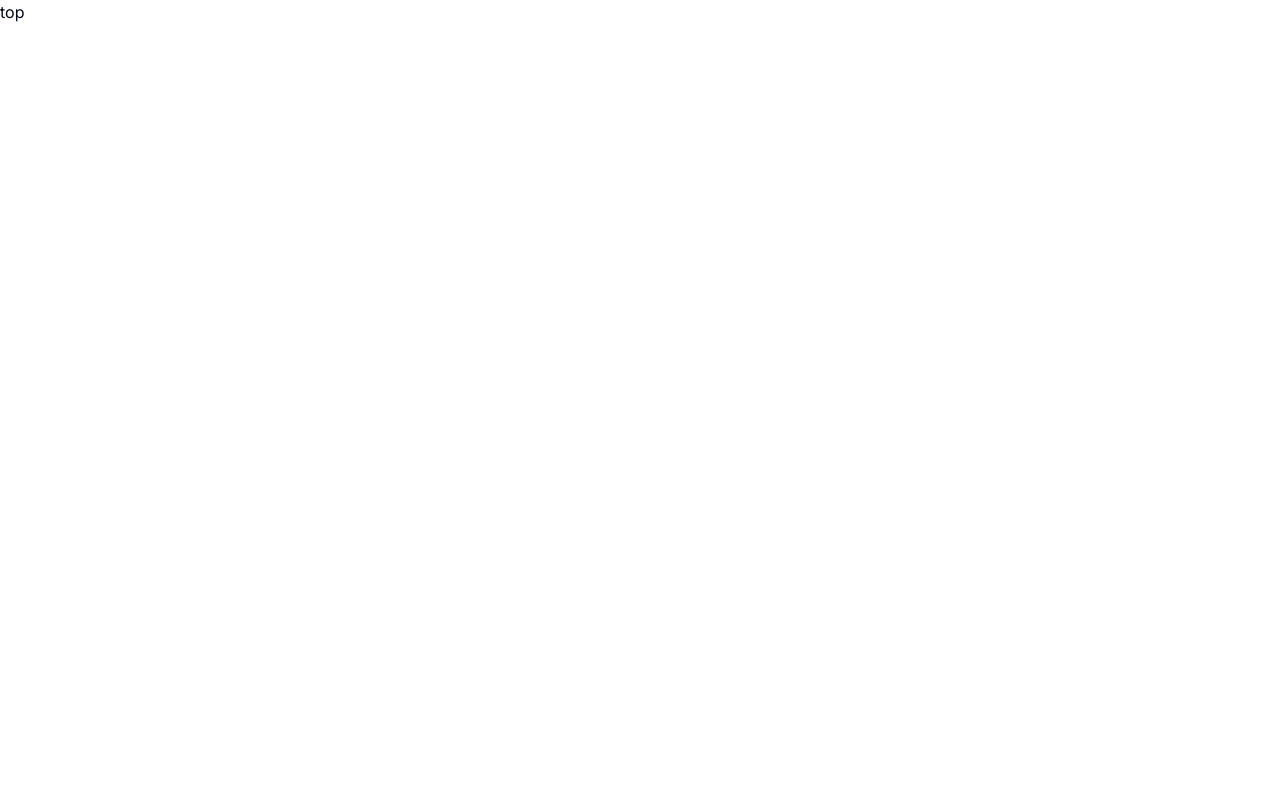
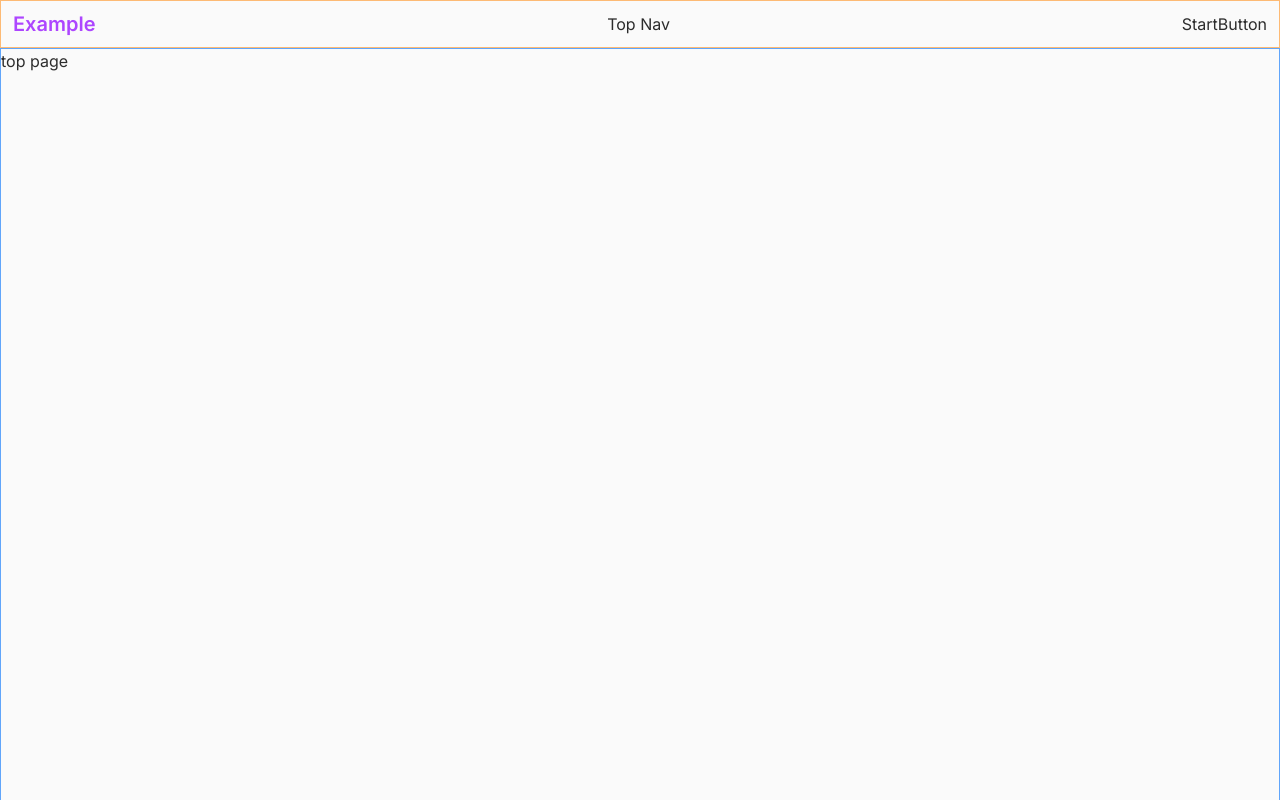
Before and after one commit to R1013-T/nextjs-dashboard-template, a Next.js app: page / in a window 1280 px wide. Shown: the top 800 px of the page. Built offline with nearby package versions, Linux system fonts and the light colour scheme.

Commit message:
create header layout

```diff
--- a/package.json
+++ b/package.json
@@ -17,6 +17,7 @@
     "build-storybook": "storybook build"
   },
   "dependencies": {
+    "@radix-ui/react-scroll-area": "^1.0.5",
     "class-variance-authority": "^0.7.0",
     "clsx": "^2.1.0",
     "lucide-react": "^0.323.0",
--- a/src/app/layout.tsx
+++ b/src/app/layout.tsx
@@ -20,7 +20,7 @@ export default function RootLayout({
 }>) {
   return (
     <html lang="en">
-      <body className={inter.className}>{children}</body>
+      <body className={`${inter.className} text-black-1 bg-white-1`}>{children}</body>
     </html>
   )
 }
--- a/src/app/page.tsx
+++ b/src/app/page.tsx
@@ -1,3 +1,17 @@
+import Header from '@/components/header'
+import { ScrollArea } from '@/components/ui/scroll-area'
+
 export default function Home() {
-  return <div>top</div>
+  return (
+    <article className="h-screen">
+      <Header />
+      <ScrollArea className='pt-12' >
+        <section className="h-screen border border-blue-400">
+          <p>top page</p>
+        </section>
+        <section className="h-screen border border-blue-400"></section>
+        <section className="h-screen border border-blue-400"></section>
+      </ScrollArea>
+    </article>
+  )
 }
--- /dev/null
+++ b/src/components/common/buttons/start-button/index.tsx
@@ -0,0 +1,5 @@
+import React from "react";
+
+export default function StartButton() {
+  return <div>StartButton</div>;
+}
--- /dev/null
+++ b/src/components/header/index.tsx
@@ -0,0 +1,15 @@
+import React from 'react'
+
+import StartButton from '../common/buttons/start-button'
+import TopNav from '../nav/top'
+import HeaderLogo from './logo'
+
+export default function Header() {
+  return (
+    <header className='fixed z-20 h-12 w-full border border-orange-300 flex justify-between items-center px-3' >
+      <HeaderLogo />
+      <TopNav />
+      <StartButton />
+    </header>
+  )
+}
--- /dev/null
+++ b/src/components/header/logo.tsx
@@ -0,0 +1,5 @@
+import React from "react";
+
+export default function HeaderLogo() {
+  return <h1 className="text-xl font-semibold text-brand-1" >Example</h1>;
+}
--- /dev/null
+++ b/src/components/nav/top/index.tsx
@@ -0,0 +1,5 @@
+import React from "react";
+
+export default function TopNav() {
+  return <nav>Top Nav</nav>;
+}
--- /dev/null
+++ b/src/components/ui/scroll-area.tsx
@@ -0,0 +1,48 @@
+"use client"
+
+import * as ScrollAreaPrimitive from "@radix-ui/react-scroll-area"
+import * as React from "react"
+
+import { cn } from "@/lib/utils"
+
+const ScrollArea = React.forwardRef<
+  React.ElementRef<typeof ScrollAreaPrimitive.Root>,
+  React.ComponentPropsWithoutRef<typeof ScrollAreaPrimitive.Root>
+>(({ className, children, ...props }, ref) => (
+  <ScrollAreaPrimitive.Root
+    ref={ref}
+    className={cn("relative overflow-hidden", className)}
+    {...props}
+  >
+    <ScrollAreaPrimitive.Viewport className="h-full w-full rounded-[inherit]">
+      {children}
+    </ScrollAreaPrimitive.Viewport>
+    <ScrollBar />
+    <ScrollAreaPrimitive.Corner />
+  </ScrollAreaPrimitive.Root>
+))
+ScrollArea.displayName = ScrollAreaPrimitive.Root.displayName
+
+const ScrollBar = React.forwardRef<
+  React.ElementRef<typeof ScrollAreaPrimitive.ScrollAreaScrollbar>,
+  React.ComponentPropsWithoutRef<typeof ScrollAreaPrimitive.ScrollAreaScrollbar>
+>(({ className, orientation = "vertical", ...props }, ref) => (
+  <ScrollAreaPrimitive.ScrollAreaScrollbar
+    ref={ref}
+    orientation={orientation}
+    className={cn(
+      "flex touch-none select-none transition-colors",
+      orientation === "vertical" &&
+        "h-full w-2.5 border-l border-l-transparent p-[1px]",
+      orientation === "horizontal" &&
+        "h-2.5 flex-col border-t border-t-transparent p-[1px]",
+      className
+    )}
+    {...props}
+  >
+    <ScrollAreaPrimitive.ScrollAreaThumb className="relative flex-1 rounded-full bg-border" />
+  </ScrollAreaPrimitive.ScrollAreaScrollbar>
+))
+ScrollBar.displayName = ScrollAreaPrimitive.ScrollAreaScrollbar.displayName
+
+export { ScrollArea, ScrollBar }
--- a/tailwind.config.ts
+++ b/tailwind.config.ts
@@ -19,6 +19,14 @@ const config = {
     },
     extend: {
       colors: {
+        'brand-1': '#AD46FF',
+        'brand-2': '#D29DFF',
+        'black-1': '#2C2C2C',
+        'black-2': '#47585C',
+        'white-1': '#FAFAFA',
+        'white-2': '#F8FAFC',
+        'white-3': '#E7F7F9',
+        'white-4': '#EDEDED',
         border: "hsl(var(--border))",
         input: "hsl(var(--input))",
         ring: "hsl(var(--ring))",
```
Also changed, not shown: 1 other file (tests, documents, lock files or other folders).
